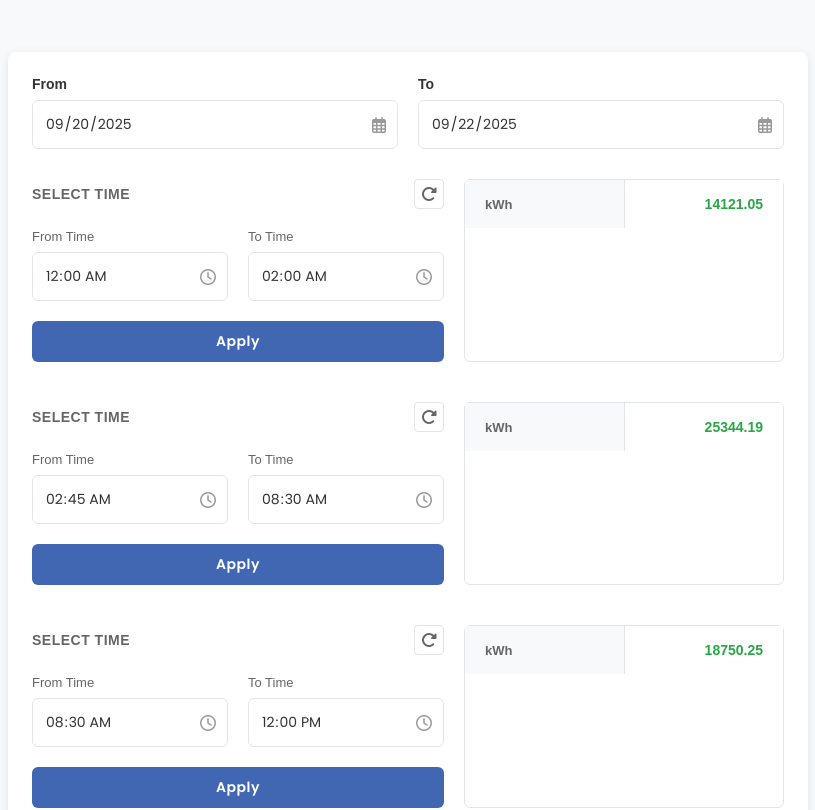
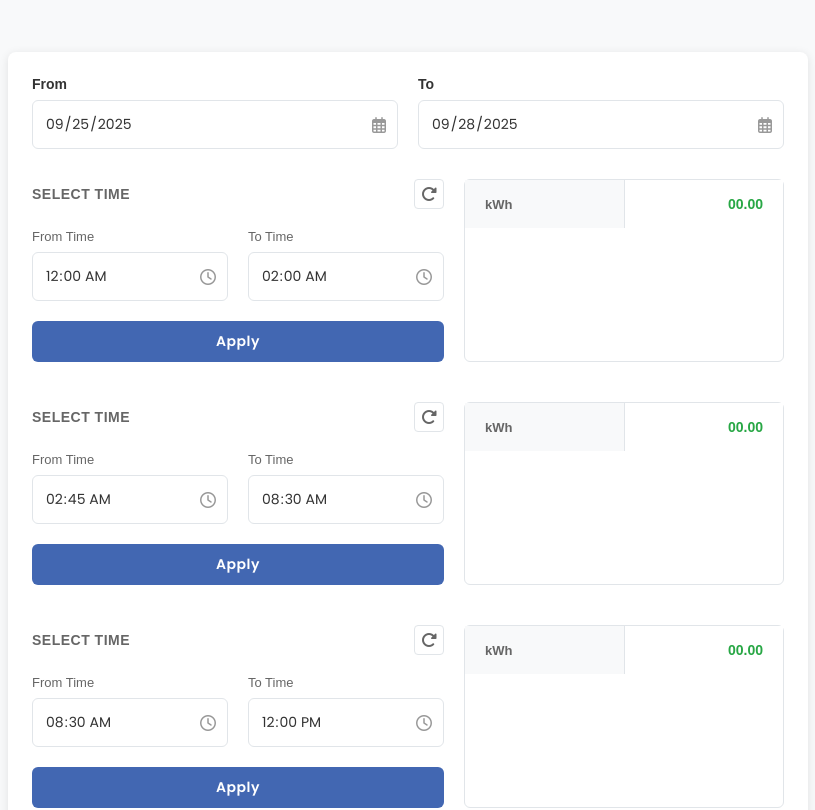
Before and after one commit to Ritik11131/kimbal-date-time-kwh-filter, an Angular app: page /1/1 in a window 1280 px wide. Shown: the top 810 px of the page, without its empty margins (232-1047 px from the left). Built offline with nearby package versions, Linux system fonts and the light colour scheme.

Commit message:
API BASE URL CHANGES

```diff
--- a/src/app/date-time-kwh-filter/date-time-kwh-filter.ts
+++ b/src/app/date-time-kwh-filter/date-time-kwh-filter.ts
@@ -1,8 +1,7 @@
-import { Component, OnInit, OnDestroy, ChangeDetectorRef } from '@angular/core';
+import { Component, ChangeDetectorRef } from '@angular/core';
 import { ActivatedRoute, Router } from '@angular/router';
 import { HttpClient, HttpHeaders } from '@angular/common/http';
-import { Subject, takeUntil, forkJoin, of, firstValueFrom } from 'rxjs';
-import { catchError, tap } from 'rxjs/operators';
+import { Subject, takeUntil, firstValueFrom } from 'rxjs';
 import { CommonModule } from '@angular/common';
 import { FormsModule } from '@angular/forms';
 
@@ -26,8 +25,6 @@ export interface ApiResponse {
 export interface DateRange {
   fromDate: string;
   toDate: string;
-  fromTime: string;
-  toTime: string;
 }
 
 @Component({
@@ -45,7 +42,7 @@ export class DateTimeKwhFilter {
       title: 'SELECT TIME',
       fromTime: '00:00',
       toTime: '02:00',
-      purchase: '14121.05',
+      purchase: '00.00',
       isPositive: true,
       isLoading: false
     },
@@ -54,7 +51,7 @@ export class DateTimeKwhFilter {
       title: 'SELECT TIME',
       fromTime: '02:45',
       toTime: '08:30',
-      purchase: '25344.19',
+      purchase: '00.00',
       isPositive: true,
       isLoading: false
     },
@@ -63,7 +60,7 @@ export class DateTimeKwhFilter {
       title: 'SELECT TIME',
       fromTime: '08:30',
       toTime: '12:00',
-      purchase: '18750.25',
+      purchase: '00.00',
       isPositive: true,
       isLoading: false
     },
@@ -72,7 +69,7 @@ export class DateTimeKwhFilter {
       title: 'SELECT TIME',
       fromTime: '12:00',
       toTime: '16:30',
-      purchase: '32100.40',
+      purchase: '00.00',
       isPositive: true,
       isLoading: false
     },
@@ -81,7 +78,7 @@ export class DateTimeKwhFilter {
       title: 'SELECT TIME',
       fromTime: '16:30',
       toTime: '19:00',
-      purchase: '28900.75',
+      purchase: '00.00',
       isPositive: true,
       isLoading: false
     },
@@ -90,7 +87,7 @@ export class DateTimeKwhFilter {
       title: 'SELECT TIME',
       fromTime: '19:00',
       toTime: '22:30',
-      purchase: '35200.60',
+      purchase: '00.00',
       isPositive: true,
       isLoading: false
     },
@@ -99,18 +96,13 @@ export class DateTimeKwhFilter {
       title: 'SELECT TIME',
       fromTime: '22:30',
       toTime: '23:59',
-      purchase: '12500.30',
+      purchase: '00.00',
       isPositive: true,
       isLoading: false
     }
   ];
 
-  dateRange: DateRange = {
-    fromDate: '2025-09-20',
-    toDate: '2025-09-22',
-    fromTime: '00:00',
-    toTime: '02:00'
-  };
+  dateRange!: DateRange;
 
   debugMode: boolean = true;
   debugApiCalls: any[] = [];
@@ -127,7 +119,26 @@ export class DateTimeKwhFilter {
     private router: Router,
     private http: HttpClient,
     private cdr: ChangeDetectorRef
-    ) {}
+  ) {
+
+    const today = new Date();
+
+    // Format helper → YYYY-MM-DD
+    const formatDate = (date: Date): string => {
+      return date.toISOString().split('T')[0];
+    };
+
+    const toDate = formatDate(today);
+
+    const fromDateObj = new Date(today);
+    fromDateObj.setDate(today.getDate() - 3);
+    const fromDate = formatDate(fromDateObj);
+
+    this.dateRange = {
+      fromDate: fromDate,
+      toDate: toDate
+    };
+  }
 
   ngOnInit(): void {
     this.route.params
@@ -149,15 +160,15 @@ export class DateTimeKwhFilter {
   }
 
   onDateChange(): void {
-        console.log('Date changed:', this.dateRange.fromDate, 'to', this.dateRange.toDate);
+    // console.lo'Date changed:', this.dateRange.fromDate, 'to', this.dateRange.toDate);
   }
 
   onTimeChange(section: ControlSectionData): void {
-        console.log('Time changed for section:', section.id, section.fromTime, 'to', section.toTime);
+    // console.lo'Time changed for section:', section.id, section.fromTime, 'to', section.toTime);
   }
 
   refreshSection(section: ControlSectionData): void {
-        console.log('Refreshing section:', section.id);
+    // console.lo'Refreshing section:', section.id);
     // Reset to default values or refresh data
     this.applyFilter(section);
     this.cdr.detectChanges();   // ✅ refresh UI
@@ -176,14 +187,14 @@ export class DateTimeKwhFilter {
     section.isLoading = true;
     this.debugApiCalls = [];
 
-        console.log('Starting API calls for section:', section);
+    // console.lo'Starting API calls for section:', section);
     const dateRanges = this.generateDateRanges(section);
-        console.log('Generated date ranges:', dateRanges);
+    // console.lo'Generated date ranges:', dateRanges);
 
     // Process API calls sequentially
     this.processApiCallsSequentially(dateRanges, section)
       .then(results => {
-                console.log('All API calls completed successfully:', results);
+        // console.lo'All API calls completed successfully:', results);
         this.updateSectionData(section, results);
       })
       .catch(error => {
@@ -192,7 +203,7 @@ export class DateTimeKwhFilter {
       })
       .finally(() => {
         // This will ALWAYS execute after all API calls are done
-                console.log('Resetting loading state for section:', section.id);
+        // console.lo'Resetting loading state for section:', section.id);
         section.isLoading = false;
         this.cdr.detectChanges();   // ✅ refresh UI
       });
@@ -222,8 +233,8 @@ export class DateTimeKwhFilter {
     return true;
   }
 
-    private generateDateRanges(section: any): Array<{date: string, fromTime: string, toTime: string}> {
-        const ranges: Array<{date: string, fromTime: string, toTime: string}> = [];
+  private generateDateRanges(section: any): Array<{ date: string, fromTime: string, toTime: string }> {
+    const ranges: Array<{ date: string, fromTime: string, toTime: string }> = [];
     const fromDate = new Date(this.dateRange.fromDate);
     const toDate = new Date(this.dateRange.toDate);
 
@@ -243,16 +254,16 @@ export class DateTimeKwhFilter {
   }
 
   private async processApiCallsSequentially(
-        dateRanges: Array<{date: string, fromTime: string, toTime: string}>,
+    dateRanges: Array<{ date: string, fromTime: string, toTime: string }>,
     section: ControlSectionData
   ): Promise<any[]> {
     const results: any[] = [];
 
-        console.log(`Starting sequential API calls for ${dateRanges.length} date ranges`);
+    // console.lo`Starting sequential API calls for ${dateRanges.length} date ranges`);
 
     for (let i = 0; i < dateRanges.length; i++) {
       const range = dateRanges[i];
-            console.log(`Processing API call ${i + 1}/${dateRanges.length} for ${range.date} ${section.fromTime} to ${section.toTime}`);
+      // console.lo`Processing API call ${i + 1}/${dateRanges.length} for ${range.date} ${section.fromTime} to ${section.toTime}`);
 
       try {
         const result = await this.makeApiCall(range.date, section.fromTime, section.toTime);
@@ -264,11 +275,11 @@ export class DateTimeKwhFilter {
           success: true
         });
 
-                console.log(`API call ${i + 1}/${dateRanges.length} completed successfully`);
+        // console.lo`API call ${i + 1}/${dateRanges.length} completed successfully`);
 
         // Add delay between requests to avoid rate limiting (except for the last request)
         if (i < dateRanges.length - 1) {
-                    console.log('Waiting 500ms before next request...');
+          // console.lo'Waiting 500ms before next request...');
           await this.delay(500);
         }
 
@@ -284,7 +295,7 @@ export class DateTimeKwhFilter {
       }
     }
 
-        console.log(`All ${dateRanges.length} API calls completed. Results:`, results);
+    // console.lo`All ${dateRanges.length} API calls completed. Results:`, results);
     return results;
   }
 
@@ -302,12 +313,12 @@ export class DateTimeKwhFilter {
     const debugInfo = { url, startTs, endTs, date, fromTime, toTime, timestamp: new Date().toISOString() };
     this.debugApiCalls.push(debugInfo);
 
-    console.log('Making API call:', debugInfo);
+    // console.lo'Making API call:', debugInfo);
 
     try {
       // ✅ use firstValueFrom to stay inside Angular zone
       const response = await firstValueFrom(this.http.get<ApiResponse>(url, { headers }));
-      console.log('API Response received:', response);
+      // console.lo'API Response received:', response);
       return response || {};
     } catch (error) {
       console.error('API Error:', error);
@@ -325,7 +336,7 @@ export class DateTimeKwhFilter {
   }
 
   private updateSectionData(section: ControlSectionData, results: any[]): void {
-        console.log(`Updating section ${section.id} with ${results.length} results`);
+    // console.lo`Updating section ${section.id} with ${results.length} results`);
 
     // Calculate total kWh from all results
     let totalKwh = 0;
@@ -334,7 +345,7 @@ export class DateTimeKwhFilter {
     let failedCalls = 0;
 
     results.forEach((result, index) => {
-            console.log(`Processing result ${index + 1}:`, result);
+      // console.lo`Processing result ${index + 1}:`, result);
 
       if (!result.success) {
         failedCalls++;
@@ -350,7 +361,7 @@ export class DateTimeKwhFilter {
             const value = parseFloat(item.value);
             totalKwh += value;
             hasValidData = true;
-                        console.log(`Added value: ${value}, Running total: ${totalKwh}`);
+            // console.lo`Added value: ${value}, Running total: ${totalKwh}`);
           }
         });
       } else {
@@ -358,16 +369,16 @@ export class DateTimeKwhFilter {
       }
     });
 
-        console.log(`Data processing complete for section ${section.id}:`);
-        console.log(`- Successful calls: ${successfulCalls}/${results.length}`);
-        console.log(`- Failed calls: ${failedCalls}/${results.length}`);
-        console.log(`- Total kWh calculated: ${totalKwh}`);
-        console.log(`- Has valid data: ${hasValidData}`);
+    // console.lo`Data processing complete for section ${section.id}:`);
+    // console.lo`- Successful calls: ${successfulCalls}/${results.length}`);
+    // console.lo`- Failed calls: ${failedCalls}/${results.length}`);
+    // console.lo`- Total kWh calculated: ${totalKwh}`);
+    // console.lo`- Has valid data: ${hasValidData}`);
 
     if (hasValidData) {
       section.purchase = totalKwh.toFixed(2);
       section.isPositive = totalKwh >= 0;
-            console.log(`✅ Updated section ${section.id} with total kWh: ${section.purchase}`);
+      // console.lo`✅ Updated section ${section.id} with total kWh: ${section.purchase}`);
     } else {
       console.warn(`⚠️ No valid data found for section ${section.id}, setting to 0.00`);
       section.purchase = '0.00';
```
Lines whose indentation alone changed are shown as unchanged.
